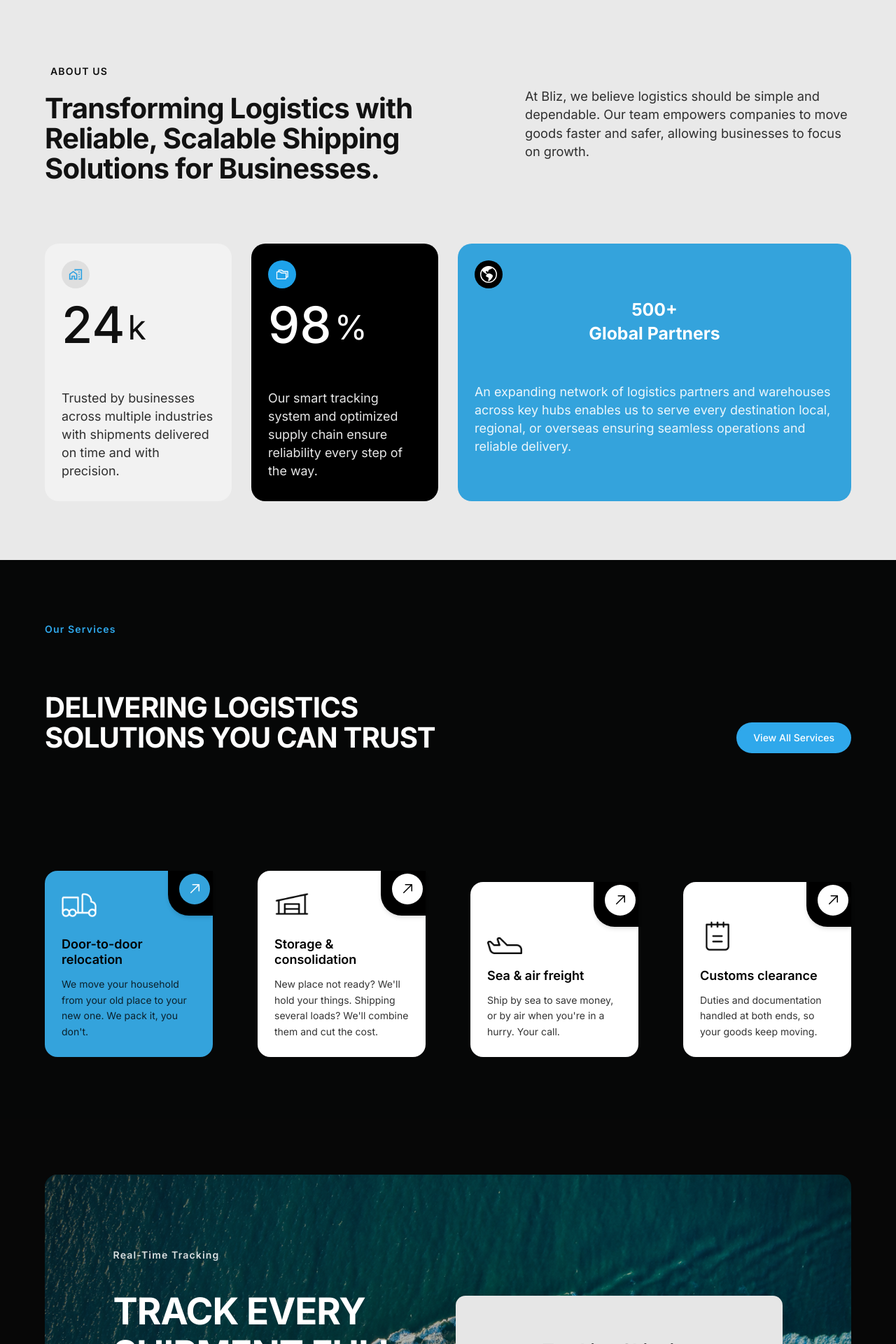
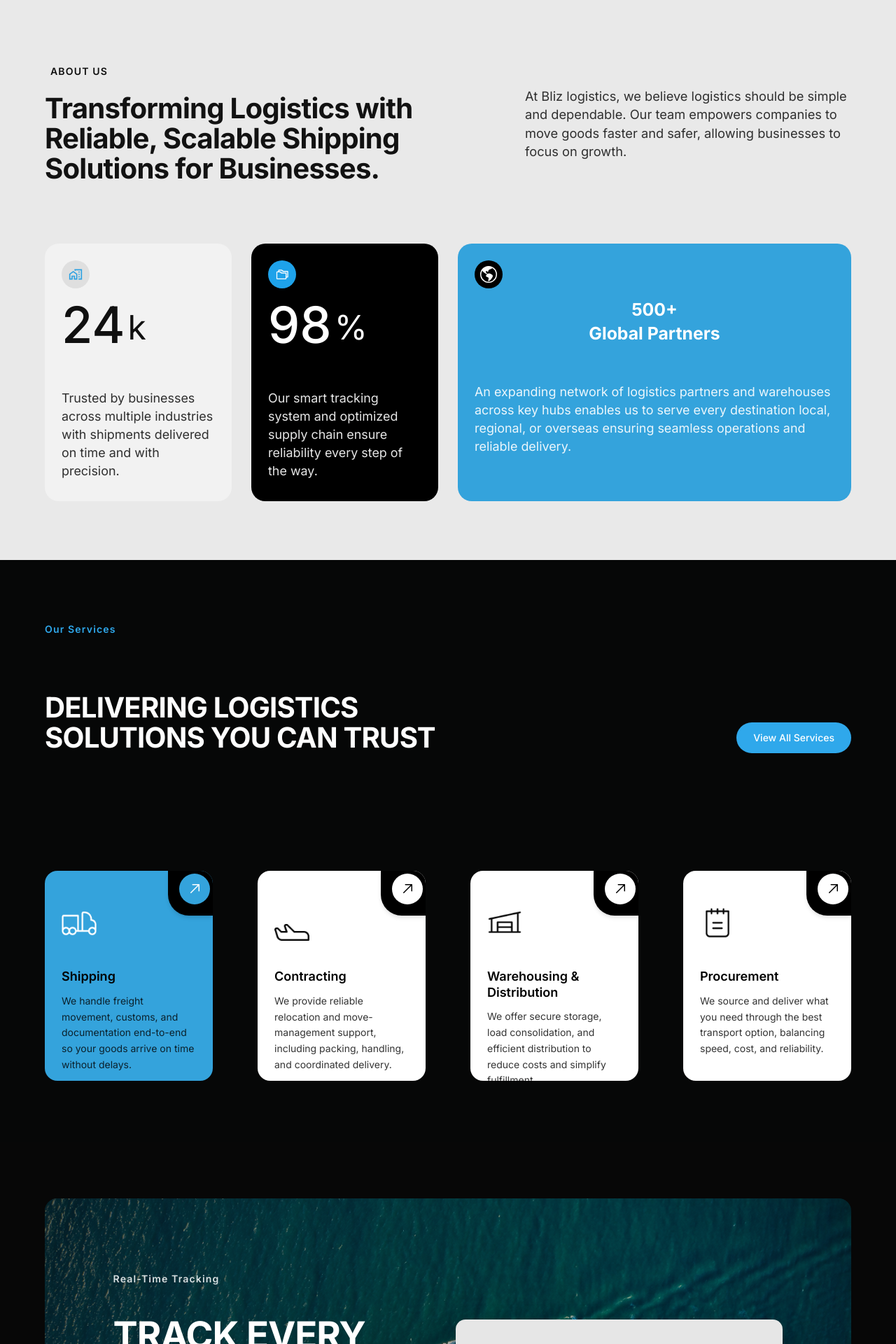
Before and after one commit to KaltechCode/bliss-logistic, a Next.js app: page / in a window 1280 px wide. Shown: the part 800-2720 px from the top of the page at 70% size. Built offline with nearby package versions, Linux system fonts and the light colour scheme.

Commit message:
change ampersign to encoding

```diff
--- a/next.config.ts
+++ b/next.config.ts
@@ -2,6 +2,8 @@ import type { NextConfig } from "next";
 
 const nextConfig: NextConfig = {
   output: "export",
+  trailingSlash: false,
+
   images: {
     unoptimized: true,
   },
--- a/src/components/large/NineSection.tsx
+++ b/src/components/large/NineSection.tsx
@@ -13,7 +13,7 @@ export default function NineSection() {
             <div className="flex items-center gap-2">
               <Link href={"/"} className="">
                 <Image
-                  src={"/logo/bliz-logo.png"}
+                  src={"/logo/main_logo.png"}
                   height={550}
                   width={300}
                   alt="bliss logistic logo"
@@ -27,10 +27,10 @@ export default function NineSection() {
           <div>
             <h3 className="k-card-title text-white text-left!">Services</h3>
             <ul className="k-body-sm mt-3 space-y-2 text-white/85">
-              <li>Freight Forwarding</li>
-              <li>Warehousing</li>
-              <li>Supply Chain Management</li>
-              <li>E-Commerce Fulfillment</li>
+              <li>Contracting</li>
+              <li>Warehousing &amp; Distribution</li>
+              <li>Procurement</li>
+              <li>Shipping</li>
             </ul>
           </div>
 
@@ -47,7 +47,16 @@ export default function NineSection() {
           <div>
             <h3 className="k-card-title text-white text-left!">Support</h3>
             <ul className="k-body-sm mt-3 space-y-2 text-white/85">
-              {/* <li>Help Center</li> */}
+              <li>
+                <a
+                  href={
+                    "https://www.google.com/maps/place/Bonduma+Spring/@4.155015,9.2648712,17.14z/data=!4m6!3m5!1s0x106133ad7b5d54c1:0x69a82b416e25fe1!8m2!3d4.1549898!4d9.2697507!16s%2Fg%2F11v5vy05yp?entry=ttu&g_ep=EgoyMDI1MDgxOS4wIKXMDSoASAFQAw%3D%3D"
+                  }
+                >
+                  Bonduma, Buea <br />
+                  South West Region <br /> Cameroon
+                </a>
+              </li>
               <li>
                 <a href="tel:+237650942551"></a>+23765094255
               </li>
--- a/src/components/large/SecondSection.tsx
+++ b/src/components/large/SecondSection.tsx
@@ -20,9 +20,9 @@ export default function SecondSection() {
 
           <div className="md:col-span-5 md:pt-10 mt-7 md:mt-0">
             <p className="k-body-lg max-w-[500px] text-[#2f2f2f]">
-              At Bliz, we believe logistics should be simple and dependable. Our
-              team empowers companies to move goods faster and safer, allowing
-              businesses to focus on growth.
+              At Bliz logistics, we believe logistics should be simple and
+              dependable. Our team empowers companies to move goods faster and
+              safer, allowing businesses to focus on growth.
             </p>
           </div>
         </div>
--- a/src/components/large/SevenSection.tsx
+++ b/src/components/large/SevenSection.tsx
@@ -16,32 +16,37 @@ const items: AccordionItem[] = [
   {
     id: "01",
     title: "GENERAL CONTRACTING SERVICES",
-    description: "End-to-end project execution & management",
+    description: "End-to-end project execution &amp; management",
   },
   {
     id: "02",
-    title: "WAREHOUSE & DISTRIBUTION",
-    description: "Storage, fulfilment & last-mile delivery",
+    title: "WAREHOUSE &amp; DISTRIBUTION",
+    description: "Storage, fulfilment &amp; last-mile delivery",
   },
   {
     id: "03",
     title: "PROCUREMENT SERVICE",
-    description: "Strategic sourcing & vendor management and office supplies",
+    description:
+      "Strategic sourcing &amp; vendor management and office supplies",
   },
   {
     id: "04",
     title: "RELIABLE GLOBAL SHIPPING",
-    description: "Air, sea & land freight worldwide",
+    description: "Air, sea &amp; land freight worldwide",
   },
 ];
 
 export default function SevenSection() {
-  const [openId, setOpenId] = useState<string>("01");
+  const [openId, setOpenId] = useState<string>("00");
 
   return (
     <section className="h-auto w-full">
       <div className="w-full rounded-[18px] bg-[#ececec] py-32">
         <div className="h-full w-[90%] max-w-[1520px] mx-auto overflow-hidden py-10 bg-[#ececec]">
+          <p className="k-eyebrow inline-flex items-center gap-2 text-[#131313] mb-10">
+            <span className="text-[16px] leading-none text-[#2ea2e2]"></span>
+            <span> Comprehensive Logistics Services</span>
+          </p>
           {items.map((item) => {
             const isOpen = openId === item.id;
 
@@ -66,18 +71,23 @@ export default function SevenSection() {
                       {item.title}
                     </h3>
 
-                    {isOpen && (
-                      <div
-                        id={`panel-${item.id}`}
-                        className="mt-4 grid items-start gap-3 sm:grid-cols-[160px_1fr] md:mt-5 md:gap-7 md:grid-cols-8 md:col-start-1 md:col-span-8"
-                      >
+                    <div
+                      id={`panel-${item.id}`}
+                      className={`overflow-hidden transition-all duration-500 ease-in-out w-full md:col-start-1 md:col-span-8 ${
+                        isOpen
+                          ? "max-h-[520px] opacity-100"
+                          : "max-h-0 opacity-0"
+                      }`}
+                      aria-hidden={!isOpen}
+                    >
+                      <div className="mt-4 grid items-start gap-3 sm:grid-cols-[160px_1fr] md:mt-5 md:gap-7 md:grid-cols-8 ">
                         <div className="md:col-start-1 md:col-span-2 lg:col-start-3 lg:col-span-2 rounded-md overflow-hidden ">
                           <Image
                             src={"/images/hero_background.jpg"}
                             height={550}
                             width={300}
                             alt="bliss logistic logo"
-                            className="h-auto w-[100%]"
+                            className="h-auto w-[70%] mobile-landscape:w-[100%] md:w-[100%]"
                             priority
                           />
                         </div>
@@ -87,7 +97,7 @@ export default function SevenSection() {
                           </p>
                         </div>
                       </div>
-                    )}
+                    </div>
                   </div>
 
                   <span
--- a/src/components/large/SixSection.tsx
+++ b/src/components/large/SixSection.tsx
@@ -2,11 +2,11 @@ import Image from "next/image";
 
 export default function SixSection() {
   return (
-    <section className="h-auto w-full ">
-      <div className="bg-[#e9e9e9] py-24 md:py-32">
-        <div className="gap-6 h-auto w-[90%] max-w-[1520px] mx-auto ">
-          <div className="grid h-auto items-center gap-8 lg:gap-24 w-ful md:grid-cols-12">
-            <div className="md:col-span-6 h-24">
+    <section className="h-max w-full">
+      <div className="h-full bg-[#e9e9e9] py-24 md:py-32">
+        <div className="gap-6 h-max w-[90%] max-w-[1520px] mx-auto">
+          <div className="grid h-max items-center gap-8 lg:gap-24 w-full md:grid-cols-12">
+            <div className="md:col-span-6">
               <div className="w-full ">
                 <Image
                   src={"/images/logistic-van.jpg"}
@@ -18,11 +18,10 @@ export default function SixSection() {
                 />
               </div>
             </div>
-
-            <div className="md:col-span-6 h-24 ">
+            <div className="md:col-span-6">
               <p className="k-eyebrow inline-flex items-center gap-2 text-[#131313] ">
                 <span className="text-[16px] leading-none text-[#2ea2e2]"></span>
-                <span>OUR SOLUTIONS</span>
+                <span>Our Solution</span>
               </p>
               <h2 className="k-section-title font-bold  mt-5 max-w-[80%] text-[#131313] text-wrap">
                 Logistics and Supply Chain Solutions to Simplify Shipping and
--- a/src/components/medium/InvertedBorder.tsx
+++ b/src/components/medium/InvertedBorder.tsx
@@ -1,7 +1,6 @@
 import Image from "next/image";
 import React from "react";
 import { GoArrowUpRight } from "react-icons/go";
-import { MdOutlineFireTruck } from "react-icons/md";
 
 const InvertedBorderCard = ({
   title,
@@ -15,9 +14,9 @@ const InvertedBorderCard = ({
   index: number;
 }) => {
   return (
-    <div className="relative flex min-h-[250px] max-w-[400px] md:max-h-[300px] flex-col justify-end rounded-[18px] bg-white hover:scale-105 duration-300 transition-all p-5overflow-hidden p-6 text-white first:bg-[#34a3dc]">
+    <div className="relative flex min-h-[250px] max-w-[400px] md:max-h-[300px] flex-col justify-end rounded-[18px] bg-white hover:scale-105 duration-300 transition-all p-5 overflow-hidden p-6 text-white first:bg-[#34a3dc]">
       {/* Top right inverted corner */}
-      <div className="absolute right-0 top-0 h-16 w-16 bg-black rounded-bl-[30px]  shadow-md not-first:bg-white">
+      <div className="absolute right-0 z-12 top-0 h-16 w-16 bg-black rounded-bl-[30px]  shadow-md not-first:bg-white">
         <div
           className={`absolute right-1 top-1 flex h-11 w-11 items-center justify-center rounded-full ${index === 0 ? "bg-[#34a3dc]" : "bg-white"}`}
         >
@@ -29,12 +28,12 @@ const InvertedBorderCard = ({
       </div>
 
       {/* Content */}
-      <div className="relative bottom-0 z-10 flex flex-col gap-5 h-full">
-        <div className="">
+      <div className="relative top-0 z-10 gap-10 grid grid-rows-6  min-h-[250px] max-w-[400px] md:max-h-[300px] pt-[15%] ">
+        <div className="row-span-2 flex items-end">
           <Image src={image} height={50} width={50} alt={title} />
         </div>
 
-        <div className="h-[60%] flex flex-col justify-end">
+        <div className="justify-start row-span-3 flex flex-col">
           <h3 className="text-lg font-semibold leading-tight text-black">
             {title}
           </h3>
--- a/src/data/nav.ts
+++ b/src/data/nav.ts
@@ -5,10 +5,10 @@ export const navItem = [
   },
   {
     label: "Tracking",
-    link: "tracking",
+    link: "/",
   },
   {
     label: "Services",
-    link: "services",
+    link: "/",
   },
 ];
--- a/src/data/service.ts
+++ b/src/data/service.ts
@@ -2,6 +2,7 @@ import truck from "../../public/images/TruckTrailer.png";
 import warehouse from "../../public/images/Warehouse.png";
 import vector from "../../public/images/Vector.png";
 import notepad from "../../public/images/Notepad.png";
+import { CiDeliveryTruck } from "react-icons/ci";
 
 export interface IService {
   title: string;
@@ -10,23 +11,23 @@ export interface IService {
 }
 export const homeServices: IService[] = [
   {
-    text: "We move your household from your old place to your new one. We pack it, you don't.",
-    title: "Door-to-door relocation",
+    text: "We handle freight movement, customs, and documentation end-to-end so your goods arrive on time without delays.",
+    title: "Shipping",
     image: truck,
   },
   {
-    text: "New place not ready? We'll hold your things. Shipping several loads? We'll combine them and cut the cost.",
-    title: "Storage & consolidation",
+    text: "We provide reliable relocation and move-management support, including packing, handling, and coordinated delivery.",
+    title: "Contracting",
+    image: vector,
+  },
+  {
+    text: "We offer secure storage, load consolidation, and efficient distribution to reduce costs and simplify fulfillment.",
+    title: "Warehousing & Distribution",
     image: warehouse,
   },
   {
-    text: "Ship by sea to save money, or by air when you're in a hurry. Your call.",
-    title: "Sea & air freight",
-    image: vector,
-  },
-  {
-    text: "Duties and documentation handled at both ends, so your goods keep moving.",
-    title: "Customs clearance",
+    text: "We source and deliver what you need through the best transport option, balancing speed, cost, and reliability.",
+    title: "Procurement",
     image: notepad,
   },
 ];
```
Also changed, not shown: 1 other file (tests, documents, lock files or other folders).
